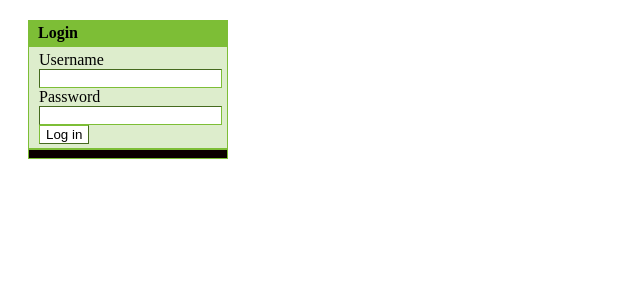
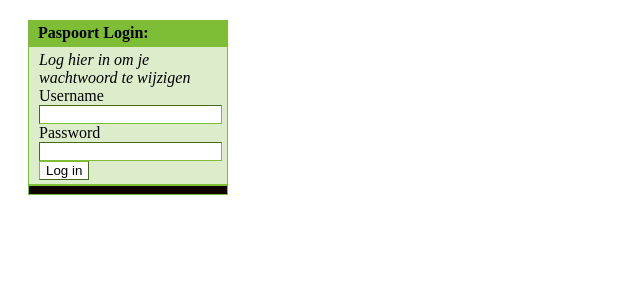
Before and after one commit to sphaero/jdap, a PHP site: page /jdap.html in a window 1280 px wide. Shown: the top 300 px of the page, without its empty margins (0-640 px from the left). Run offline with PHP 8.4, Linux system fonts and the light colour scheme; a stand-in replaces the project's code that opens the database connection.

Commit message:
added description and title options to the markup object added a style for the description div

```diff
--- a/jdap.css
+++ b/jdap.css
@@ -29,3 +29,7 @@
 	border-color: rgb(125, 190, 54);
 	padding: 4px 10px 4px 10px;
 }
+
+.jdapDescription {
+	font-style: italic;
+}
--- a/jdap.html
+++ b/jdap.html
@@ -19,6 +19,8 @@ noLdapPattern = /(Login|LogOut|UpdatePassword)/;
 var jdapMarkUp = new Array();
 //LogIn is essential
 jdapMarkUp.Login = {
+    "_Title" : "Paspoort Login:",
+    "_Description" : "Log hier in om je wachtwoord te wijzigen",
     "Username" : "text",
     "Password" : "password",
     "func_jdapLogIn" : "Log in"
--- a/jdap.js
+++ b/jdap.js
@@ -208,10 +208,22 @@ function jdapGui() {
     res = "";
     func_pattern = /func_/;
     for (var object in jdapMarkUp) {
+        //get optional title and description
+        if (jdapMarkUp[object]["_Title"] == undefined) {
             res = res + "<div class=jdapHead id=" + object + ">" + object + "</div>";
+        } else {
+             res = res + "<div class=jdapHead id=" + object + ">" + jdapMarkUp[object]["_Title"] + "</div>";
+        }
         res = res + "<div class=jdapResult id=" + object + ">";
+        if (jdapMarkUp[object]["_Description"] != undefined) {
+             res = res + "<div class='jdapDescription'>"+ jdapMarkUp[object]["_Description"] + "</div>";
+        }
+
+        //iterate on all items in the markup object
         for (var item in jdapMarkUp[object]) {
             //try to match the item to predefined strings patterns
+            //items starting with an underscore are ignored
+            if (item.match(/^_/i) == null) {
                 if (item.match(/func_/i) != null) {
                     //it seems we found a function
                     res = res + "<input type='button' id='" +  jdapGetFuncName(item) + "' value='"+ jdapMarkUp[object][item] +"'><br /> ";
@@ -233,6 +245,7 @@ function jdapGui() {
                     }
                 }
             }
+        }
         res = res + "</div>";
     }
     res = res + "<div id='status' class='jdapStatus'></div>";
```
Lines whose indentation alone changed are shown as unchanged.
